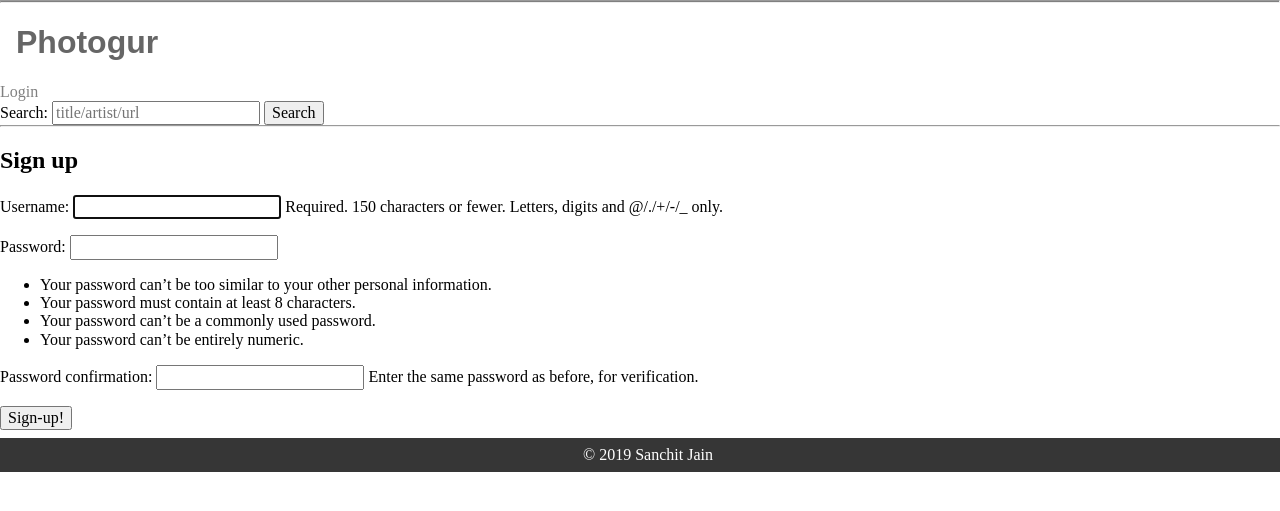
After one commit to sjain93/photogur, a Django app: page /signup/ in a window 1280 px wide. The commit adds this page. Shown: the top 511 px of the page. Run offline with Django 3.2, Linux system fonts and the light colour scheme; some libraries are stand-ins or nearby versions.

Commit message:
added sign up functionality

```diff
--- a/photogur/templates/base.html
+++ b/photogur/templates/base.html
@@ -13,6 +13,12 @@
     <header>
       <hr class="darker" />
       <h1>Photogur</h1>
+      <nav>
+        {% if request.user.is_authenticated %}
+          <a href="{% url 'logout' %}">Logout</a>
+        {% else %}
+          <a href="{% url 'login' %}">Login</a>
+        {% endif %}
         <form action="{% url 'picture_search' %}" method="get">
           <label for="picture-search">
             <span>Search:</span>
@@ -20,7 +26,8 @@
           </label>
           <input type="submit" value="Search" />
         </form>
-      <hr />
+      </nav>
+      <hr / />
     </header>
     <main>
       {% block content %}
--- /dev/null
+++ b/photogur/templates/signup.html
@@ -0,0 +1,9 @@
+{% extends 'base.html'%}
+{% block content %}
+<h2>Sign up</h2>
+  <form action="{% url 'signup' %}" method="POST">
+    {% csrf_token %}
+    {{ form.as_p}}
+    <button type="Submit">Sign-up!</button>
+  </form>
+{% endblock%}
--- a/photogur/urls.py
+++ b/photogur/urls.py
@@ -23,6 +23,7 @@ from photogur.views import (
     create_comment,
     login_view,
     logout_view,
+    signup
 )
 
 
@@ -34,5 +35,6 @@ urlpatterns = [
     path("search", picture_search, name="picture_search"),
     path("comments/new", create_comment, name="create_comment"),
     path("login/", login_view, name="login"),
-    path("logout/", logout_view, name="logout")
+    path("logout/", logout_view, name="logout"),
+    path("signup/", signup, name="signup")
 ]
--- a/photogur/views.py
+++ b/photogur/views.py
@@ -4,6 +4,7 @@ from django.shortcuts import render
 from photogur.models import Picture, Comment
 from photogur.forms import LoginForm
 from django.contrib.auth import authenticate, login, logout
+from django.contrib.auth.forms import UserCreationForm
 
 
 def root(request):
@@ -66,3 +67,19 @@ def login_view(request):
 def logout_view(request):
     logout(request)
     return HttpResponseRedirect('/pictures')
+
+def signup(request):
+    if request.method == 'POST':
+        form = UserCreationForm(request.POST)
+        if form.is_valid():
+            form.save()
+            username = form.cleaned_data.get('username')
+            raw_password = form.cleaned_data.get('password1')
+            user = authenticate(username=username, password = raw_password)
+            login(request, user)
+            return HttpResponseRedirect('/pictures')
+
+    else:
+        form = UserCreationForm()
+    response = render(request, "signup.html", {'form':form})
+    return HttpResponse(response)
```
Also changed, not shown: db.sqlite3. Lines whose indentation alone changed are shown as unchanged.
